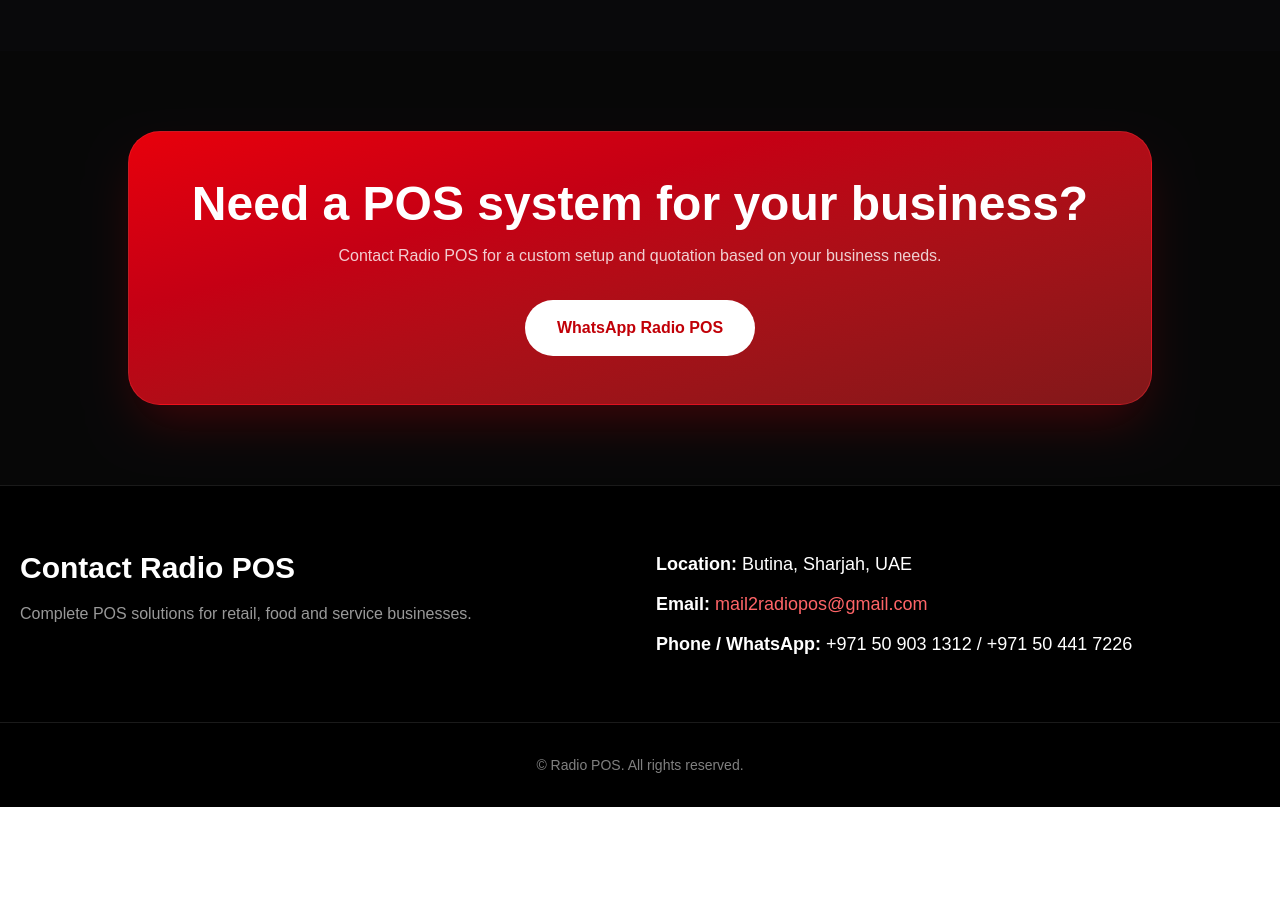
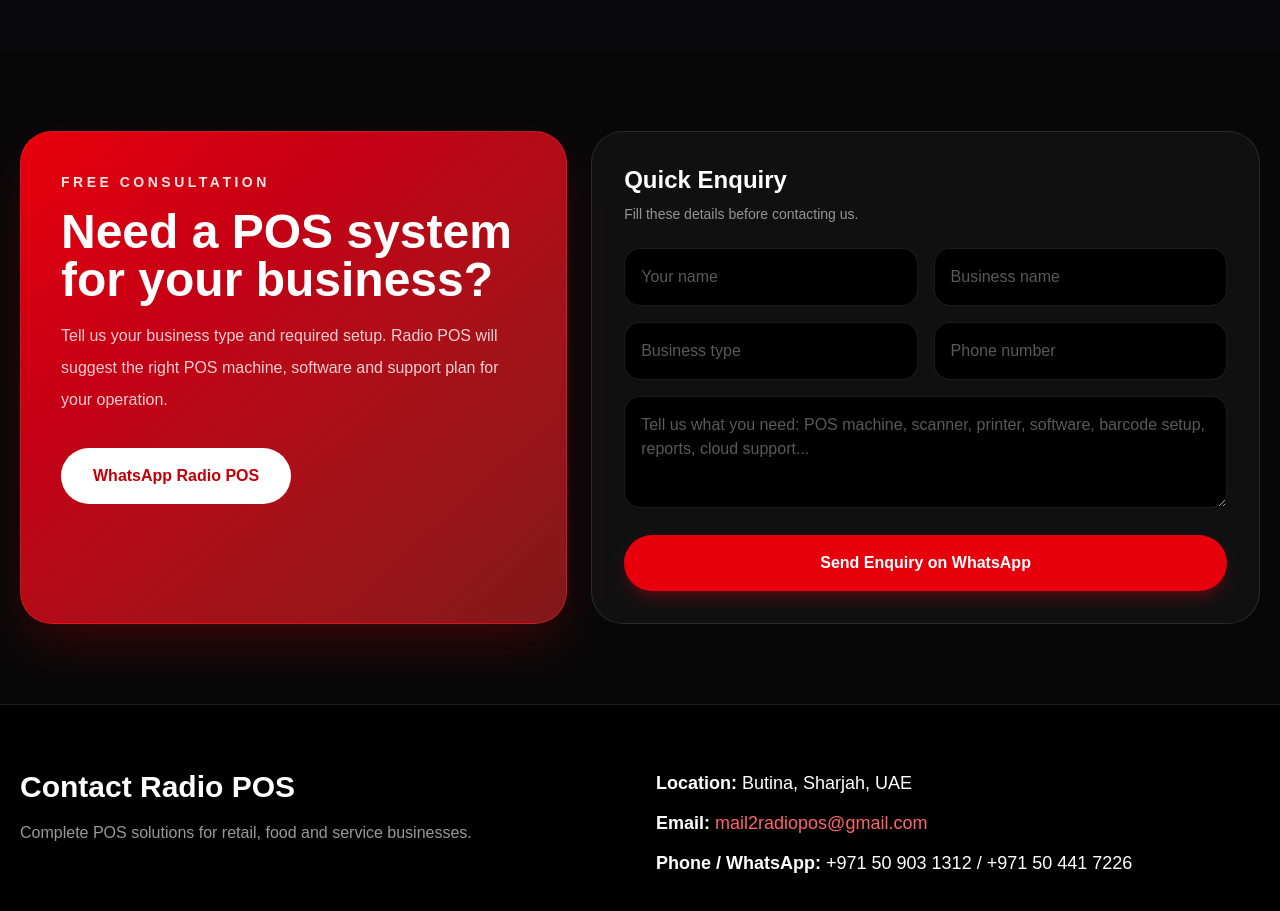
Before and after one commit to mail2shoukathali-oss/radio-website, a Next.js app: page / in a window 1280 px wide. Shown: the part 3640-4551 px from the top of the page. Before the commit the page ends 4447 px from the top, so only its background shows below. Built offline with nearby package versions, Linux system fonts and the light colour scheme.

Commit message:
Add enquiry section

```diff
--- a/src/app/page.tsx
+++ b/src/app/page.tsx
@@ -266,12 +266,17 @@
       </section>
 
       <section className="px-5 py-20">
-        <div className="mx-auto max-w-5xl rounded-[2rem] border border-red-500/40 bg-gradient-to-br from-red-600 to-red-900 p-8 text-center shadow-2xl shadow-red-600/25 md:p-12">
-          <h2 className="text-3xl font-black md:text-5xl">
+        <div className="mx-auto grid max-w-7xl gap-6 md:grid-cols-[0.9fr_1.1fr]">
+          <div className="rounded-[2rem] border border-red-500/40 bg-gradient-to-br from-red-600 to-red-900 p-8 shadow-2xl shadow-red-600/25 md:p-10">
+            <p className="text-sm font-black uppercase tracking-[0.25em] text-red-100">
+              Free Consultation
+            </p>
+            <h2 className="mt-4 text-3xl font-black md:text-5xl">
               Need a POS system for your business?
             </h2>
-          <p className="mx-auto mt-4 max-w-2xl text-white/80">
-            Contact Radio POS for a custom setup and quotation based on your business needs.
+            <p className="mt-4 leading-8 text-white/80">
+              Tell us your business type and required setup. Radio POS will suggest
+              the right POS machine, software and support plan for your operation.
             </p>
             <a
               href={whatsappLink}
@@ -280,6 +285,54 @@
             >
               WhatsApp Radio POS
             </a>
+          </div>
+
+          <form
+            action="https://wa.me/971509031312"
+            className="rounded-[2rem] border border-white/10 bg-white/[0.04] p-6 md:p-8"
+          >
+            <h3 className="text-2xl font-black">Quick Enquiry</h3>
+            <p className="mt-2 text-sm text-white/55">
+              Fill these details before contacting us.
+            </p>
+
+            <div className="mt-6 grid gap-4 sm:grid-cols-2">
+              <input
+                className="rounded-2xl border border-white/10 bg-black px-4 py-4 outline-none ring-red-500/40 placeholder:text-white/35 focus:ring-4"
+                placeholder="Your name"
+                name="name"
+              />
+              <input
+                className="rounded-2xl border border-white/10 bg-black px-4 py-4 outline-none ring-red-500/40 placeholder:text-white/35 focus:ring-4"
+                placeholder="Business name"
+                name="business"
+              />
+              <input
+                className="rounded-2xl border border-white/10 bg-black px-4 py-4 outline-none ring-red-500/40 placeholder:text-white/35 focus:ring-4"
+                placeholder="Business type"
+                name="type"
+              />
+              <input
+                className="rounded-2xl border border-white/10 bg-black px-4 py-4 outline-none ring-red-500/40 placeholder:text-white/35 focus:ring-4"
+                placeholder="Phone number"
+                name="phone"
+              />
+            </div>
+
+            <textarea
+              className="mt-4 min-h-28 w-full rounded-2xl border border-white/10 bg-black px-4 py-4 outline-none ring-red-500/40 placeholder:text-white/35 focus:ring-4"
+              placeholder="Tell us what you need: POS machine, scanner, printer, software, barcode setup, reports, cloud support..."
+              name="message"
+            />
+
+            <a
+              href={whatsappLink}
+              target="_blank"
+              className="mt-5 inline-flex w-full justify-center rounded-full bg-red-600 px-7 py-4 text-center font-black shadow-lg shadow-red-600/25 transition hover:bg-red-500"
+            >
+              Send Enquiry on WhatsApp
+            </a>
+          </form>
         </div>
       </section>
 
```
Lines whose indentation alone changed are shown as unchanged.
